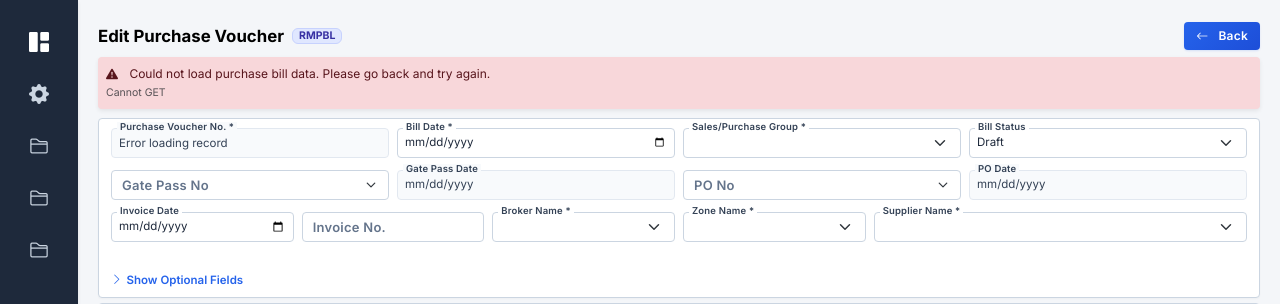
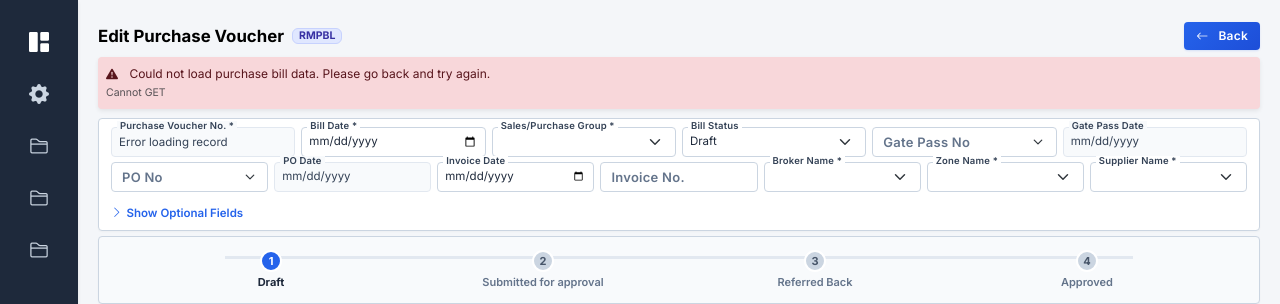
Before and after one commit to AlphaDashboard/alpha-dashboard, a Django app: template dashboard/templates/dashboard/purchase_bill_form.html in a window 1280 px wide. Shown: the part 72-376 px from the top of the page. Run offline with Django 5.2, Linux system fonts and the light colour scheme; the template is opened without the code that fills it: most values are stand-ins (such as "Sample title", 1, 10 or a date in 2020); some libraries are stand-ins or nearby versions.

Commit message:
Optimize Purchase Bill header layout into 2 compact rows (6 and 7 fields)

```diff
--- a/dashboard/templates/dashboard/purchase_bill_form.html
+++ b/dashboard/templates/dashboard/purchase_bill_form.html
@@ -162,6 +162,29 @@
 
     /* ── Row gutter ── */
     .row.g-2 > [class*="col-"] { padding: 1px 4px; }
+
+    /* ── Compact 2-Row Header Form Grid ── */
+    .erp-header-row-1 {
+        display: grid;
+        grid-template-columns: repeat(6, minmax(0, 1fr));
+        gap: 6px;
+    }
+    .erp-header-row-2 {
+        display: grid;
+        grid-template-columns: repeat(7, minmax(0, 1fr));
+        gap: 6px;
+        margin-top: 4px;
+    }
+    @media (max-width: 1200px) {
+        .erp-header-row-1 { grid-template-columns: repeat(3, minmax(0, 1fr)); }
+        .erp-header-row-2 { grid-template-columns: repeat(4, minmax(0, 1fr)); }
+    }
+    @media (max-width: 768px) {
+        .erp-header-row-1, .erp-header-row-2 { grid-template-columns: repeat(2, minmax(0, 1fr)); }
+    }
+    @media (max-width: 480px) {
+        .erp-header-row-1, .erp-header-row-2 { grid-template-columns: minmax(0, 1fr); }
+    }
 
     /* ── Status Progress Bar Stepper (Exact Challan Style) ── */
     .progress-container {
@@ -473,14 +496,14 @@
         {% csrf_token %}
 
         <!-- ══════════════════════════════════════════════════
-             HEADER CARD (Balanced 4 Columns Layout)
+             HEADER CARD (Compact 2 Rows Layout)
         ══════════════════════════════════════════════════ -->
         <div class="card flex-shrink-0" id="billDetailsCard">
 
-            <!-- ── ROW 1: Bill No | Bill Date | Sales/Purchase Group | Bill Status ── -->
-            <div class="row g-2">
+            <!-- ── ROW 1 (6 Fields): Voucher No | Bill Date | Group | Bill Status | Gate Pass No | Gate Pass Date ── -->
+            <div class="erp-header-row-1">
                 <!-- Purchase Voucher No -->
-                <div class="col-md-3">
+                <div>
                     <div class="form-group has-value">
                         <input type="text" id="billNo" name="bill_no" class="form-control"
                                value="{% if is_view_mode %}{{ voucher_no }}{% else %}(Auto Generated){% endif %}" disabled placeholder=" ">
@@ -489,7 +512,7 @@
                 </div>
 
                 <!-- Bill Date -->
-                <div class="col-md-3">
+                <div>
                     <div class="form-group has-value">
                         <input type="date" id="billDate" name="bill_date" class="form-control" placeholder=" " required {% if is_view_mode %}disabled{% endif %}>
                         <label for="billDate" class="floating-label">Bill Date *</label>
@@ -497,7 +520,7 @@
                 </div>
 
                 <!-- Sales/Purchase Group -->
-                <div class="col-md-3">
+                <div>
                     <div class="form-group has-value">
                         <select id="salPurGroup" name="sal_pur_group" class="form-select" required {% if is_view_mode %}disabled{% endif %}>
                             <option value=""></option>
@@ -511,7 +534,7 @@
                 </div>
 
                 <!-- Bill Status -->
-                <div class="col-md-3">
+                <div>
                     <div class="form-group has-value">
                         <select id="billStatus" name="bill_status" class="form-select" {% if is_view_mode %}disabled{% endif %}>
                             <option value="Draft" {% if bill_status == 'Draft' %}selected{% endif %}>Draft</option>
@@ -522,12 +545,9 @@
                         <label for="billStatus" class="floating-label">Bill Status</label>
                     </div>
                 </div>
-            </div>
 
-            <!-- ── ROW 2: Gate Pass No | Gate Pass Date | PO No | PO Date ── -->
-            <div class="row g-2" style="margin-top: 1px;">
                 <!-- Gate Pass No (Smart Dropdown) -->
-                <div class="col-md-3" style="position:relative;">
+                <div style="position:relative;">
                     <div class="form-group mb-0" id="gpDropdownGroup">
                         <input type="hidden" id="gatePassNo" name="gate_pass_no">
                         <input type="text" id="gatePassNoDisplay" class="form-control erp-dropdown-arrow" placeholder=" " autocomplete="off"
@@ -559,15 +579,18 @@
                 </div>
 
                 <!-- Gate Pass Date (Auto-fill) -->
-                <div class="col-md-3">
+                <div>
                     <div class="form-group has-value">
                         <input type="date" id="gatePassDate" name="gate_pass_date" class="form-control" placeholder=" " readonly>
                         <label for="gatePassDate" class="floating-label">Gate Pass Date</label>
                     </div>
                 </div>
+            </div>
 
+            <!-- ── ROW 2 (7 Fields): PO No | PO Date | Invoice Date | Invoice No | Broker | Zone | Supplier ── -->
+            <div class="erp-header-row-2">
                 <!-- PO No (Smart Dropdown) -->
-                <div class="col-md-3" style="position:relative;">
+                <div style="position:relative;">
                     <div class="form-group mb-0" id="poDropdownGroup">
                         <input type="hidden" id="poNo" name="po_no">
                         <input type="text" id="poNoDisplay" class="form-control erp-dropdown-arrow" placeholder=" " autocomplete="off"
@@ -597,18 +620,15 @@
                 </div>
 
                 <!-- PO Date (Auto-fill) -->
-                <div class="col-md-3">
+                <div>
                     <div class="form-group has-value">
                         <input type="date" id="poDate" name="po_date" class="form-control" placeholder=" " readonly>
                         <label for="poDate" class="floating-label">PO Date</label>
                     </div>
                 </div>
-            </div>
 
-            <!-- ── ROW 3: Invoice Date | Invoice No | Broker Name | Zone Name | Supplier Name ── -->
-            <div class="row g-2" style="margin-top: 1px;">
                 <!-- Invoice Date -->
-                <div class="col-md-2">
+                <div>
                     <div class="form-group has-value">
                         <input type="date" id="expectedDeliveryDate" name="expected_delivery_date" class="form-control" placeholder=" " {% if is_view_mode %}disabled{% endif %}>
                         <label for="expectedDeliveryDate" class="floating-label">Invoice Date</label>
@@ -616,7 +636,7 @@
                 </div>
 
                 <!-- Invoice No (User Enterable) -->
-                <div class="col-md-2">
+                <div>
                     <div class="form-group">
                         <input type="text" id="invoiceNo" name="invoice_no" class="form-control" placeholder=" " {% if is_view_mode %}disabled{% endif %}>
                         <label for="invoiceNo" class="floating-label">Invoice No.</label>
@@ -624,7 +644,7 @@
                 </div>
 
                 <!-- Broker Name -->
-                <div class="col-md-2">
+                <div>
                     <div class="form-group has-value">
                         <select id="broker" name="broker" class="form-select" required {% if is_view_mode %}disabled{% endif %}>
                             <option value=""></option>
@@ -638,7 +658,7 @@
                 </div>
 
                 <!-- Zone Name -->
-                <div class="col-md-2">
+                <div>
                     <div class="form-group has-value">
                         <select id="zoneName" name="zone_name" class="form-select" required {% if is_view_mode %}disabled{% endif %}>
                             <option value=""></option>
@@ -651,7 +671,7 @@
                 </div>
 
                 <!-- Supplier Name -->
-                <div class="col-md-4">
+                <div>
                     <div class="form-group has-value">
                         <select id="supplier" name="supplier" class="form-select" required {% if is_view_mode %}disabled{% endif %}>
                             <option value=""></option>
@@ -667,6 +687,7 @@
                     </div>
                 </div>
             </div>
+
 
             <!-- Toggle Link for Optional Fields -->
             <div class="mt-2 text-start">
```
